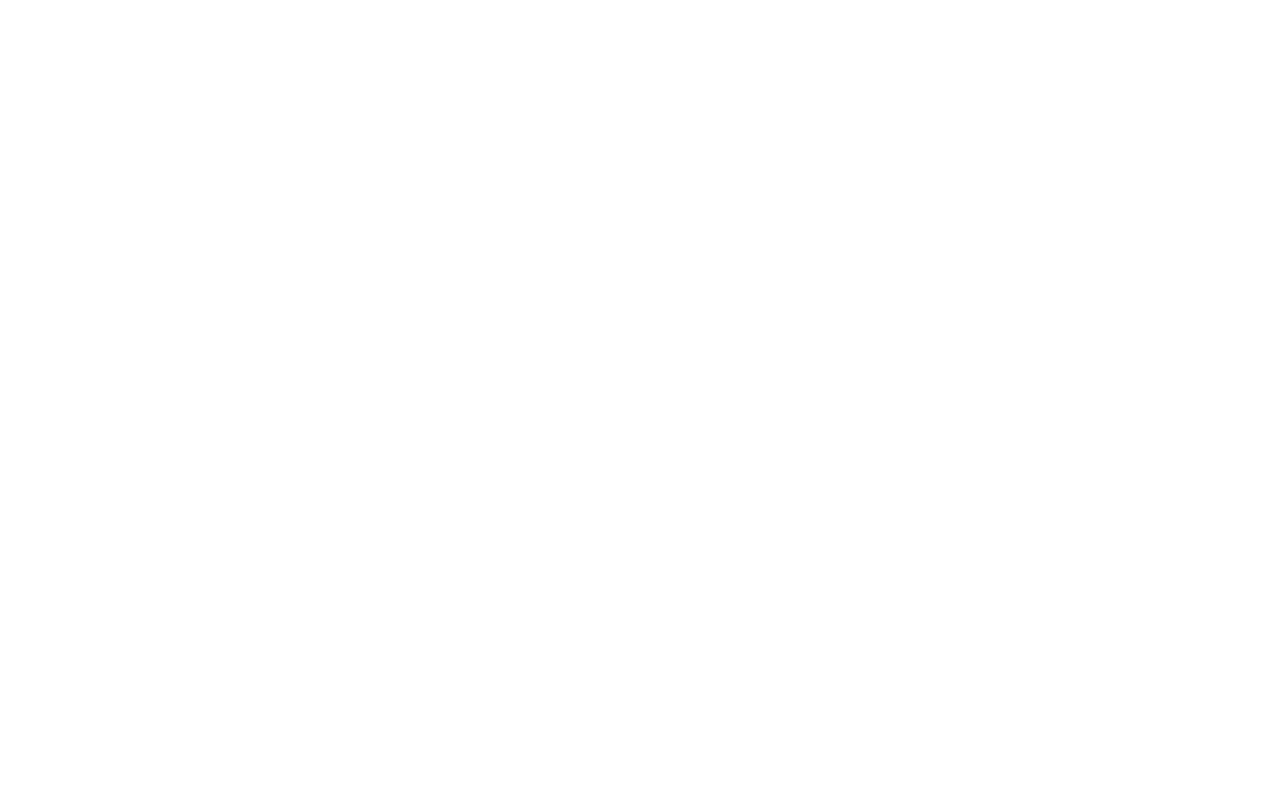
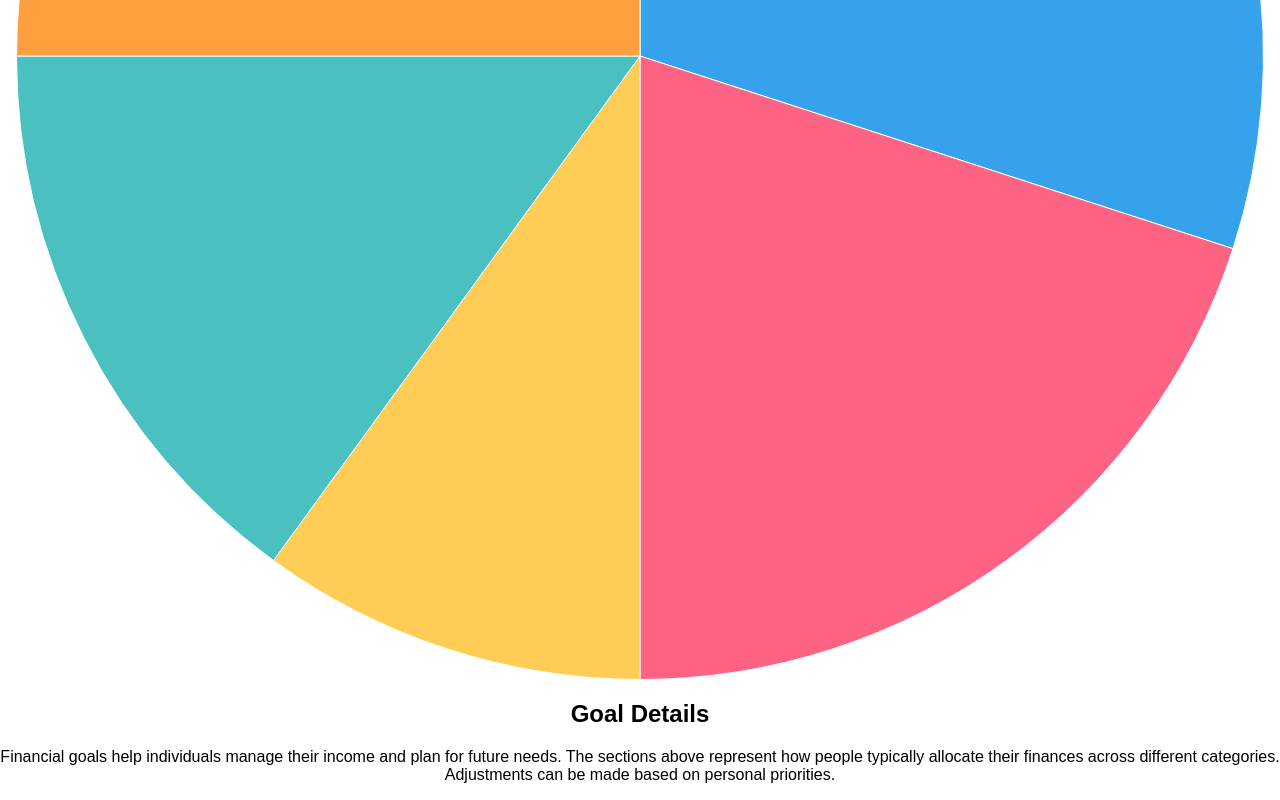
Before and after one commit to Pranav-Reddy/hackathon, a React (Create React App) app in the folder finterpret/: page /goals in a window 1280 px wide. Shown: the part 803-1603 px from the top of the page. Before the commit the page ends 800 px from the top, so only its background shows below. Built offline with nearby package versions, Linux system fonts and the light colour scheme.

Commit message:
Your commit message

```diff
--- /dev/null
+++ b/finterpret/src/pages/Goals.css
@@ -0,0 +1,44 @@
+/* Goals Page Styles */
+.goals-container {
+  display: flex;
+  flex-direction: column;
+  align-items: center;
+  justify-content: center;
+  background-color: #f8f9fa;
+  padding: 30px;
+}
+
+h1 {
+  font-size: 2.5rem;
+  color: #333;
+}
+
+p {
+  font-size: 1.2rem;
+  color: #666;
+  text-align: center;
+  max-width: 600px;
+  margin: 20px 0;
+}
+
+.chart-container {
+  width: 80%;
+  max-width: 600px;
+  margin: 30px 0;
+}
+
+.goal-info {
+  max-width: 800px;
+  text-align: center;
+}
+
+.goal-info h2 {
+  font-size: 1.8rem;
+  color: #333;
+}
+
+.goal-info p {
+  font-size: 1rem;
+  color: #555;
+  line-height: 1.5;
+}
--- a/finterpret/src/pages/Goals.js
+++ b/finterpret/src/pages/Goals.js
@@ -1,3 +1,51 @@
-export default function Goals() {
-  return <h2>🎯 Goals Page</h2>;
-}
+import React from 'react';
+import { Pie } from 'react-chartjs-2';
+import { Chart as ChartJS, Title, Tooltip, Legend, ArcElement, CategoryScale, LinearScale } from 'chart.js';
+
+// Registering the required Chart.js components
+ChartJS.register(Title, Tooltip, Legend, ArcElement, CategoryScale, LinearScale);
+
+const Goals = () => {
+  // Sample financial data
+  const data = {
+    labels: ['Savings', 'Groceries', 'Gas', 'Entertainment', 'Rent'], // Sections for the pie chart
+    datasets: [
+      {
+        label: 'Financial Goals',
+        data: [30, 20, 10, 15, 25], // Percentages of each section
+        backgroundColor: [
+          '#36A2EB', // Savings
+          '#FF6384', // Groceries
+          '#FFCD56', // Gas
+          '#4BC0C0', // Entertainment
+          '#FF9F40', // Rent
+        ],
+        borderColor: '#fff',
+        borderWidth: 1,
+      },
+    ],
+  };
+
+  return (
+    <div className="goals-container">
+      <h1>People's Financial Goals</h1>
+      <p>Here's a breakdown of people's typical financial goals and their allocation.</p>
+
+      {/* Pie Chart */}
+      <div className="chart-container">
+        <Pie data={data} />
+      </div>
+
+      <div className="goal-info">
+        <h2>Goal Details</h2>
+        <p>
+          Financial goals help individuals manage their income and plan for future needs. The sections above
+          represent how people typically allocate their finances across different categories. Adjustments can
+          be made based on personal priorities.
+        </p>
+      </div>
+    </div>
+  );
+};
+
+export default Goals;
```
